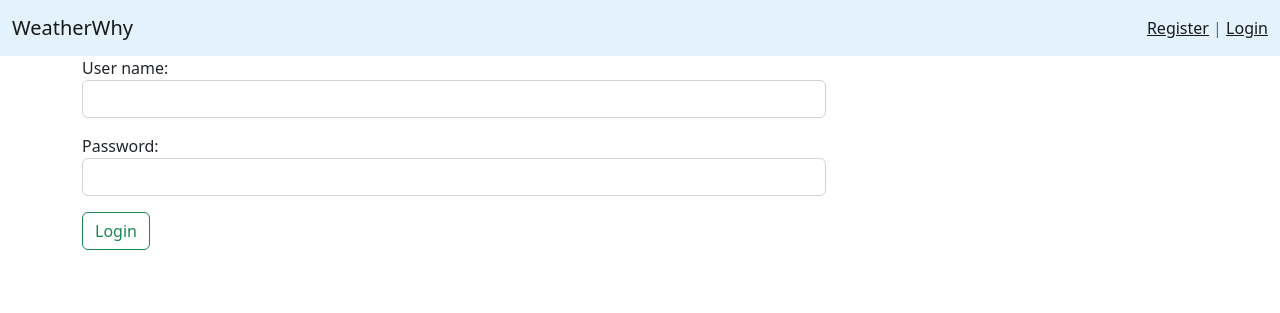
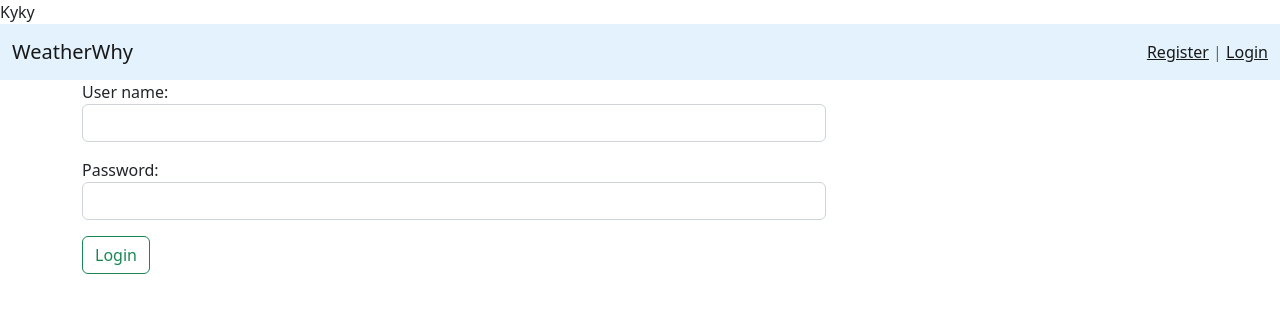
Before and after one commit to MykhailoPasiechnyk/weatherwhy, a Django app: page /login/ in a window 1280 px wide. Shown: the top 313 px of the page. Run offline with Django 4.2, Linux system fonts and the light colour scheme; some libraries are stand-ins or nearby versions.

Commit message:
testing heroku

```diff
--- a/templates/base.html
+++ b/templates/base.html
@@ -11,6 +11,7 @@
     <title>{% block title %}{% endblock %}</title>
   </head>
   <body>
+    Kyky
   {% include 'inc/_nav.html' %}
 {% if messages %}
         {% for message in messages %}
```
